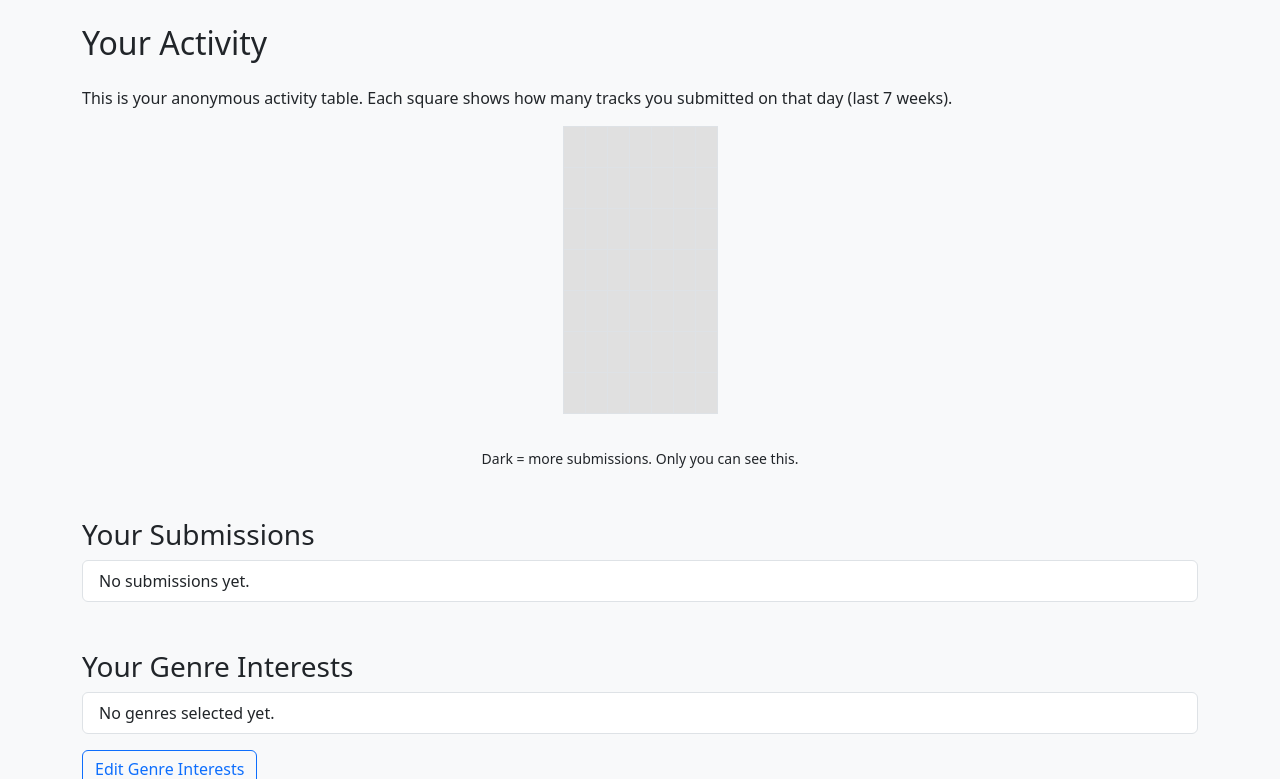
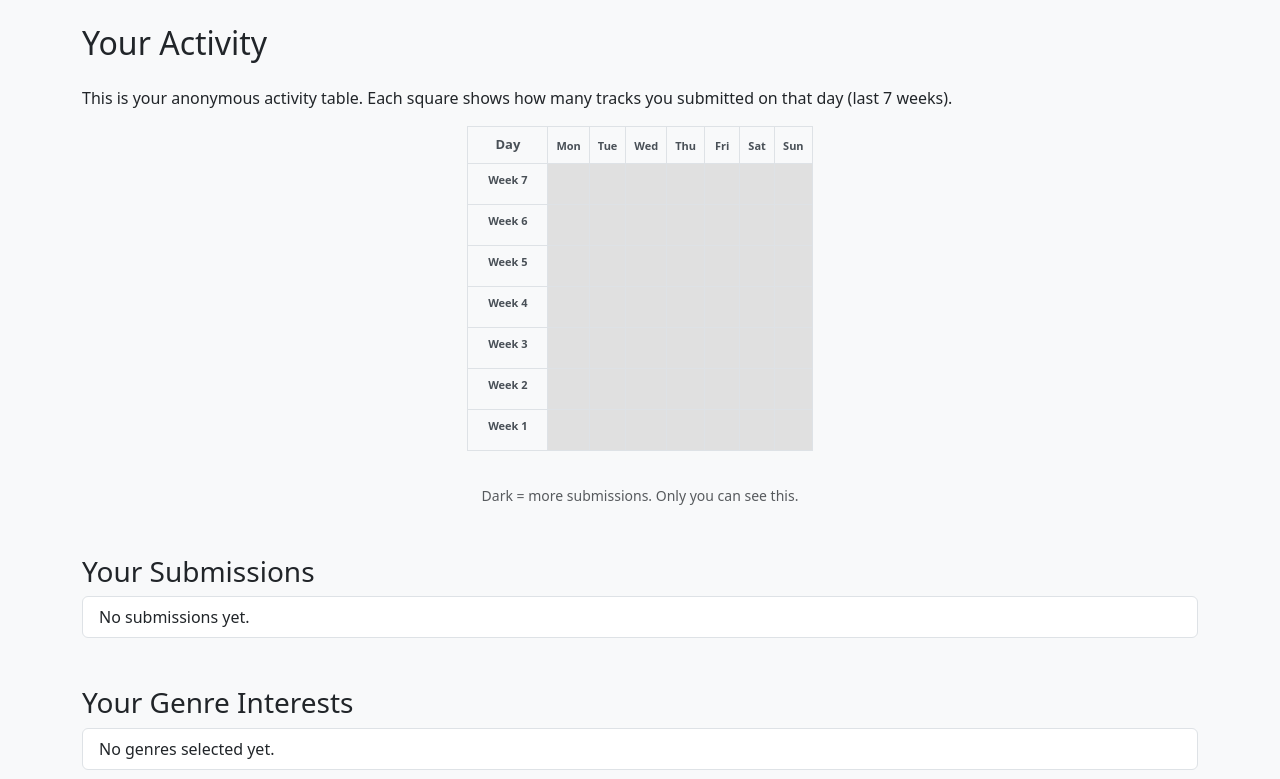
Before and after one commit to AymanLar/underGem, a Flask app: page /profile in a window 1280 px wide. Shown: the part 56-835 px from the top of the page. Run offline with Flask 3, Linux system fonts and the light colour scheme; data that the repository does not hold is empty; some libraries are stand-ins or nearby versions.

Commit message:
fixing the activity board/table

```diff
--- a/routes.py
+++ b/routes.py
@@ -66,10 +66,19 @@ def init_routes(app):
         from collections import Counter
         import datetime
         today = datetime.date.today()
-        days = [today - datetime.timedelta(days=i) for i in range(48, -1, -1)]
+
+        # Calculate the start of the week (Monday) for the most recent week
+        days_since_monday = today.weekday()  # 0=Monday, 6=Sunday
+        start_of_week = today - datetime.timedelta(days=days_since_monday)
+
+        # Create 49 days starting from 6 weeks ago
+        start_date = start_of_week - datetime.timedelta(weeks=6)
+        days = [start_date + datetime.timedelta(days=i) for i in range(49)]
+
         day_counts = Counter(sub.timestamp.date() for sub in submissions)
         grid = [day_counts.get(day, 0) for day in days]
-        # 7x7 grid
+
+        # 7x7 grid (7 weeks, 7 days each)
         grid_rows = [grid[i*7:(i+1)*7] for i in range(7)]
 
         return render_template('profile.html', grid_rows=grid_rows, days=days, submissions=submissions)
--- a/templates/profile.html
+++ b/templates/profile.html
@@ -5,18 +5,31 @@
 <p>This is your anonymous activity table. Each square shows how many tracks you submitted on that day (last 7 weeks).</p>
 <div class="d-flex flex-column align-items-center">
     <table class="table table-bordered activity-table" style="width: auto;">
+        <thead>
+            <tr>
+                <th style="width: 80px; height: 35px; text-align: center; background-color: #f8f9fa; border: 1px solid #dee2e6; font-size: 13px; font-weight: bold; color: #495057; padding: 8px;">Day</th>
+                {% for i in range(7) %}
+                    <th style="width: 35px; height: 35px; text-align: center; background-color: #f8f9fa; border: 1px solid #dee2e6; font-size: 11px; font-weight: bold; color: #495057; padding: 8px;">
+                        {% if i == 0 %}Mon{% elif i == 1 %}Tue{% elif i == 2 %}Wed{% elif i == 3 %}Thu{% elif i == 4 %}Fri{% elif i == 5 %}Sat{% else %}Sun{% endif %}
+                    </th>
+                {% endfor %}
+            </tr>
+        </thead>
         <tbody>
         {% for row in grid_rows %}
             <tr>
+                <td style="width: 80px; height: 35px; text-align: center; background-color: #f8f9fa; border: 1px solid #dee2e6; font-size: 11px; font-weight: bold; color: #495057; padding: 8px;">
+                    Week {{ 7 - loop.index0 }}
+                </td>
             {% for count in row %}
                 {% if count == 0 %}
-                <td style="width:22px; height:22px; text-align:center; background-color: #e0e0e0; color: #222; font-weight: bold;">&nbsp;</td>
+                <td style="width:35px; height:35px; text-align:center; background-color: #e0e0e0; color: #222; font-weight: bold; border: 1px solid #dee2e6; padding: 8px;">&nbsp;</td>
                 {% elif count < 2 %}
-                <td style="width:22px; height:22px; text-align:center; background-color: #b2dfdb; color: #222; font-weight: bold;">{{ count }}</td>
+                <td style="width:35px; height:35px; text-align:center; background-color: #b2dfdb; color: #222; font-weight: bold; border: 1px solid #dee2e6; padding: 8px;">{{ count }}</td>
                 {% elif count < 4 %}
-                <td style="width:22px; height:22px; text-align:center; background-color: #4dd0e1; color: #222; font-weight: bold;">{{ count }}</td>
+                <td style="width:35px; height:35px; text-align:center; background-color: #4dd0e1; color: #222; font-weight: bold; border: 1px solid #dee2e6; padding: 8px;">{{ count }}</td>
                 {% else %}
-                <td style="width:22px; height:22px; text-align:center; background-color: #00796b; color: #fff; font-weight: bold;">{{ count }}</td>
+                <td style="width:35px; height:35px; text-align:center; background-color: #00796b; color: #fff; font-weight: bold; border: 1px solid #dee2e6; padding: 8px;">{{ count }}</td>
                 {% endif %}
             {% endfor %}
             </tr>
@@ -24,7 +37,7 @@
         </tbody>
     </table>
     <div class="mt-3">
-        <small>Dark = more submissions. Only you can see this.</small>
+        <small class="text-muted">Dark = more submissions. Only you can see this.</small>
     </div>
 </div>
 
@@ -33,7 +46,7 @@
     {% for sub in submissions %}
     <li class="list-group-item">
         <strong>{{ sub.track_title }}</strong> by {{ sub.artist_name }} ({{ sub.genre }})<br>
-        <small>{{ sub.timestamp.strftime('%Y-%m-%d') }}</small>
+        <small class="text-muted">{{ sub.timestamp.strftime('%Y-%m-%d') }}</small>
     </li>
     {% else %}
     <li class="list-group-item">No submissions yet.</li>
```
Also changed, not shown: 1 other file.
